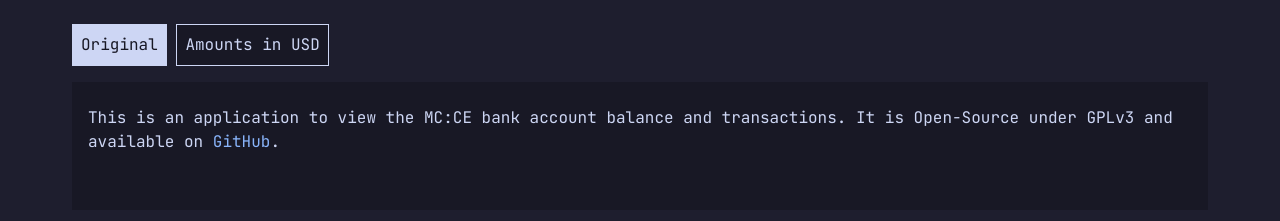
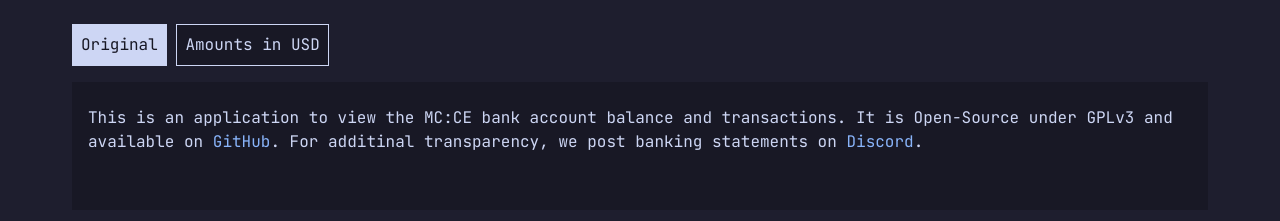
Before and after one commit to pernydev/mcce-open-bank-account, a SvelteKit app: page / in a window 1280 px wide. Shown: the top 221 px of the page. Built offline with nearby package versions, Linux system fonts and the light colour scheme; no server answers.

Commit message:
chore: add additional privacy info

```diff
--- a/src/routes/+page.svelte
+++ b/src/routes/+page.svelte
@@ -109,6 +109,7 @@
 
 <div class="mx-auto max-w-6xl px-2 pt-2 lg:pt-6">
 	<h1 class="sr-only">MC:CE Open Bank Account</h1>
+
 	<div class="flex-inline gap-4">
 		<button
 			class="border border-text p-2 {currencyFormat === 'original'
@@ -136,7 +137,8 @@
 			<p class="text-md text-subtext-0 mt-2">
 				This is an application to view the MC:CE bank account balance and transactions. It is
 				Open-Source under GPLv3 and available on
-				<a href="https://github.com/pernydev/mcce-open-bank-account" class="text-blue"> GitHub </a>.
+				<a href="https://github.com/pernydev/mcce-open-bank-account" class="text-blue"> GitHub </a>. For additinal transparency, we post banking statements
+				on <a href="https://discord.gg/mojanglawsuit" class="text-blue"> Discord </a>.
 			</p>
 		</div>
 	</div>
```
